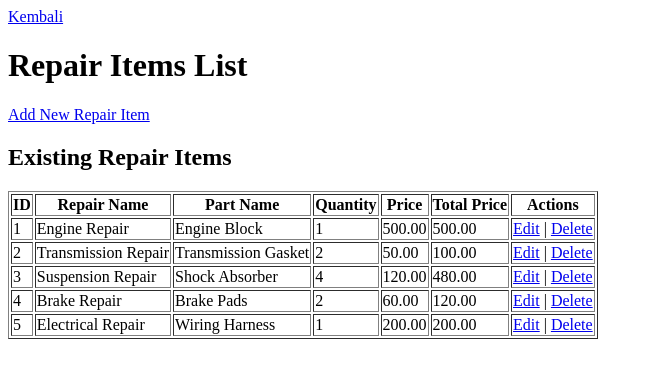
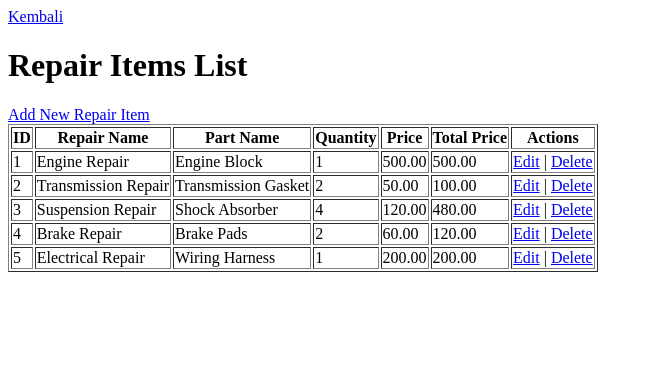
Before and after one commit to pusatilmu/workshop, a PHP site: page /repair_items/index.php in a window 1280 px wide. Shown: the top 378 px of the page, without its empty margins (0-653 px from the left). Run offline with PHP 8.4, Linux system fonts and the light colour scheme; data comes from the database, SQL or seed files in the repository.

Commit message:
Mengubah file: repair_items/index.php

```diff
--- a/repair_items/index.php
+++ b/repair_items/index.php
@@ -32,7 +32,6 @@ $result = $conn->query($sql);
 
   <a href="create.php">Add New Repair Item</a>
 
-  <h2>Existing Repair Items</h2>
   <table border="1">
     <thead>
       <tr>
```
